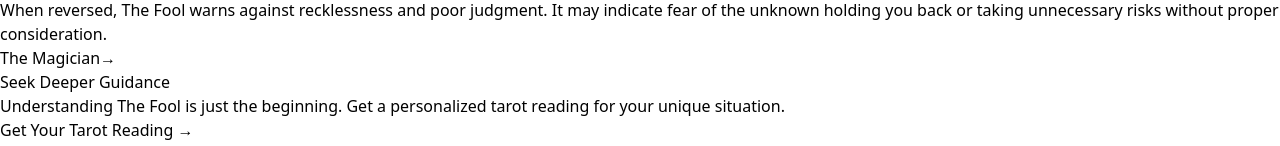
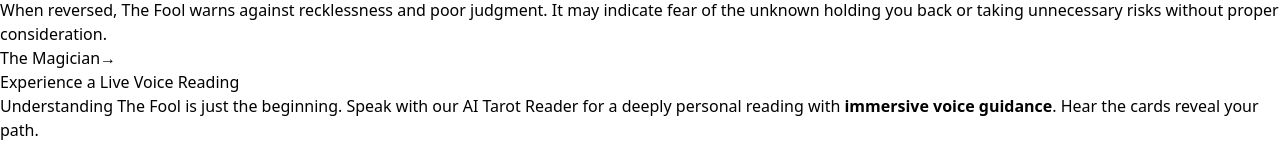
Before and after one commit to santosflores/tarot-reader, a React (Vite) app: page /tarot-card-meaning/major-0 in a window 1280 px wide. Shown: the part 638-784 px from the top of the page. Built offline with nearby package versions, Linux system fonts and the light colour scheme; no server answers; the database is empty; what wawa-lipsync would draw is missing.

Commit message:
style(ui): improve tarot reading copy to highlight voice features
- Updates CTA in TarotMeaningPage to emphasize immersive voice guidance
- Updates hero copy in LandingPage to highlight Interactive Voice Tarot

```diff
--- a/src/components/LandingPage.tsx
+++ b/src/components/LandingPage.tsx
@@ -32,7 +32,7 @@ export function LandingPage() {
 
                     {/* Curiosity & Connection */}
                     <p className="text-lg text-slate-400 mb-12 max-w-2xl mx-auto">
-                        Experience tarot readings voice online — speak directly with your digital psychic for real-time guidance.
+                        Experience the world's first <strong>Interactive Voice Tarot</strong>. Speak directly with your AI spiritual guide and hear your destiny revealed in real-time.
                     </p>
 
                     {/* Call to Action */}
@@ -42,7 +42,7 @@ export function LandingPage() {
                             className="group relative px-8 py-4 bg-white text-slate-900 rounded-full font-bold text-lg transition-all duration-200 hover:shadow-[0_0_40px_-10px_rgba(255,255,255,0.3)] hover:-translate-y-1"
                         >
                             <span className="relative z-10 flex items-center gap-2">
-                                Begin Your Reading <span className="group-hover:translate-x-1 transition-transform">→</span>
+                                Start Voice Reading <span className="group-hover:translate-x-1 transition-transform">→</span>
                             </span>
                         </Link>
                         <a href="#pricing" className="text-slate-400 hover:text-white transition-colors border-b border-transparent hover:border-slate-400 pb-0.5">
--- a/src/components/TarotMeanings/TarotMeaningPage.tsx
+++ b/src/components/TarotMeanings/TarotMeaningPage.tsx
@@ -392,16 +392,16 @@ export function TarotMeaningPage() {
                 {/* CTA to Tarot Reader */}
                 <div className="text-center p-8 rounded-2xl bg-gradient-to-br from-purple-900/30 to-pink-900/30 border border-purple-500/20">
                     <h2 className="text-2xl font-bold text-white mb-4">
-                        Seek Deeper Guidance
+                        Experience a Live Voice Reading
                     </h2>
                     <p className="text-slate-300 mb-6 max-w-md mx-auto">
-                        Understanding {card.name} is just the beginning. Get a personalized tarot reading for your unique situation.
+                        Understanding {card.name} is just the beginning. Speak with our AI Tarot Reader for a deeply personal reading with <strong>immersive voice guidance</strong>. Hear the cards reveal your path.
                     </p>
                     <Link
                         to="/app"
                         className="inline-flex items-center gap-2 px-8 py-4 bg-white text-slate-900 rounded-full font-bold text-lg transition-all duration-200 hover:shadow-[0_0_40px_-10px_rgba(255,255,255,0.3)] hover:-translate-y-1"
                     >
-                        Get Your Tarot Reading <span>→</span>
+                        Start Voice Reading <span>→</span>
                     </Link>
                 </div>
             </main>
```
